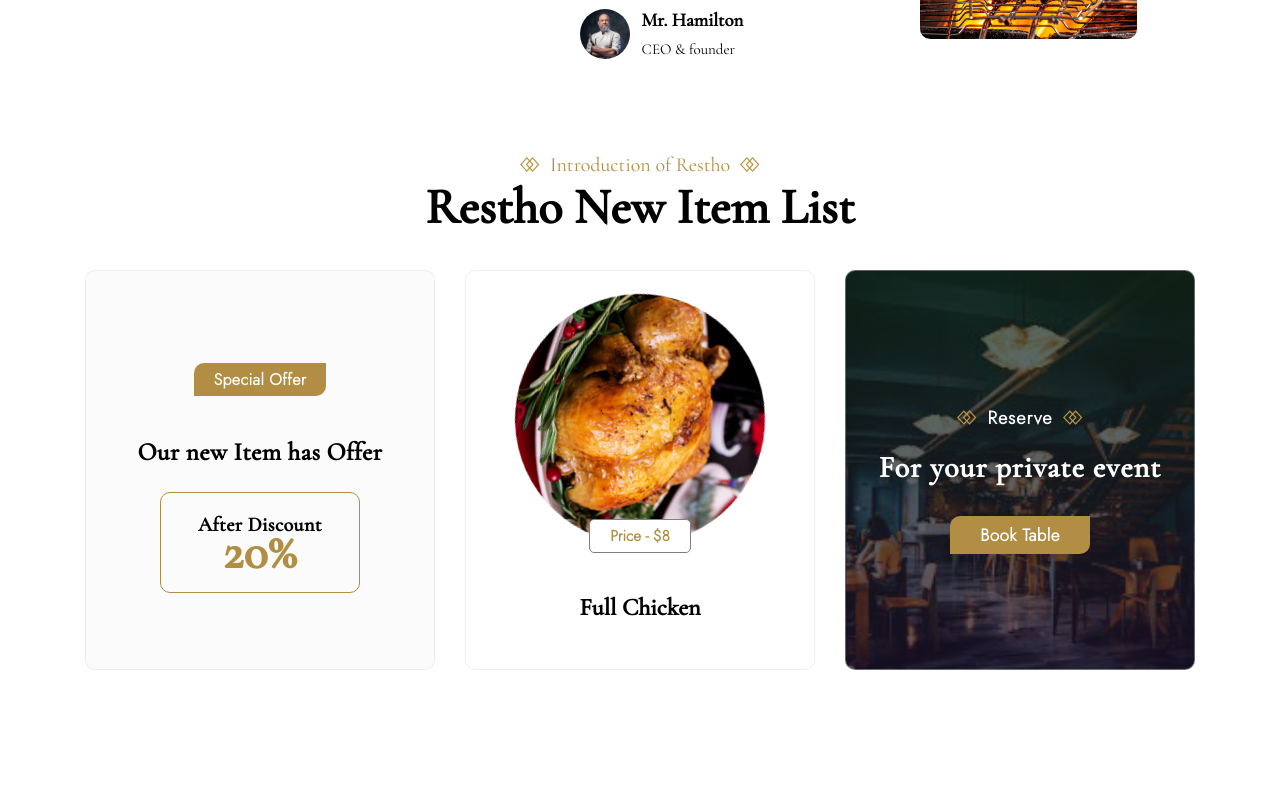
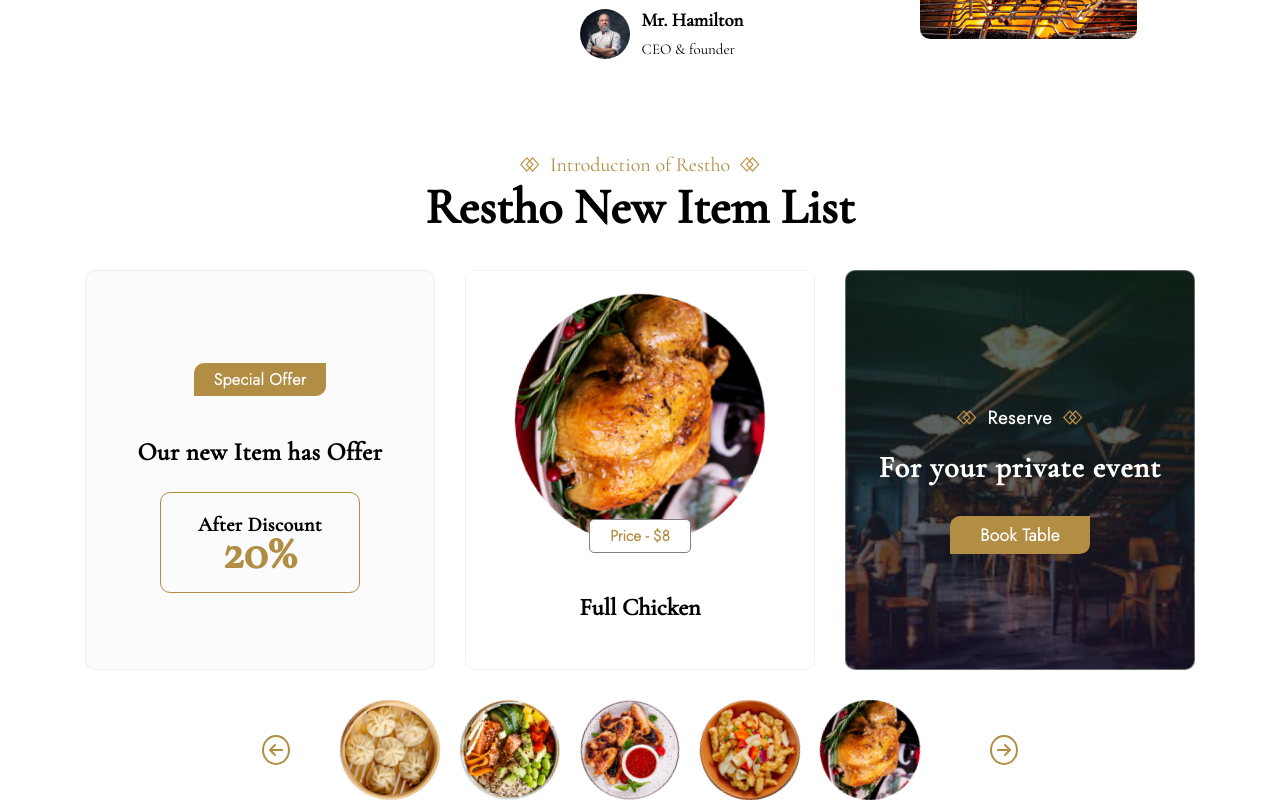
Before and after one commit to Afolabi-Ridwan/restho, a React (Create React App) app: page / in a window 1280 px wide. Shown: the part 1420-2220 px from the top of the page. Before the commit the page ends 2120 px from the top, so only its background shows below. Built offline with nearby package versions, Linux system fonts and the light colour scheme.

Commit message:
done with the image slider in second session

```diff
--- a/src/components/homepage/navbar.module.css
+++ b/src/components/homepage/navbar.module.css
@@ -232,4 +232,8 @@ img {
   .header .container {
     padding: 10px 0;
   }
+
+  .header .container {
+    padding: 15px 0;
+  }
 }
--- a/src/components/homepage/sectionOne.js
+++ b/src/components/homepage/sectionOne.js
@@ -15,7 +15,7 @@ function SectionOne() {
           <img className={style.unionLeft} src={unionLeft} alt="js" />
           <img className={style.leftImage} src={secondImage} alt="kls" />
         </div>
-        <div>
+        <div className={style.middleText}>
           <MiddleText />
         </div>
         <div className={style.rightImageRoller}>
--- a/src/components/homepage/sectionOne.module.css
+++ b/src/components/homepage/sectionOne.module.css
@@ -139,13 +139,18 @@
 
   .sectionOne .container {
     display: flex;
-    /* height: 70vh; */
+    height: 45vh;
   }
 }
 
 @media (max-width: 500px) {
   .sectionOne .imageContainer {
-    margin-top: 50px;
+    /* margin-top: 50px; */
+  }
+
+  .sectionOne .middleText {
+    margin-top: -130px;
+    /* margin-bottom: -130px; */
   }
 
   .sectionOne .imageContainer .leftImageRoller {
--- a/src/components/pageLoader/pageLoader.css
+++ b/src/components/pageLoader/pageLoader.css
@@ -40,3 +40,13 @@
   width: 400px;
   text-align: center;
 }
+
+@media (max-width: 550px) {
+  .loader .count img {
+    width: 250px;
+  }
+
+  .count {
+    font-size: 60px;
+  }
+}
--- a/src/components/secondSession/imageSlider.css
+++ b/src/components/secondSession/imageSlider.css
@@ -1,6 +1,17 @@
 .imgSliderContainer {
-  max-width: 70%;
-  overflow-x: hidden;
+  max-width: 100%;
+  overflow: hidden;
+  display: flex;
+  align-items: center;
+  justify-content: center;
+}
+
+.imgSlider {
+  width: 100%;
+  display: flex;
+  align-items: center;
+  justify-content: center;
+  padding: 0 20px;
 }
 
 .image-slider {
@@ -8,16 +19,133 @@
   transition: transform 1s ease-in-out;
 }
 
+.lastImage {
+  margin-right: -20px;
+}
+
 .slide-out {
-  transform: translateX(-100%);
+  /* transform: translateX(-100%); */
+  /* animation: slide-out linear 0.5s; */
+}
+
+.imgSlider .leftArrow {
+  margin-right: 50px;
+  color: var(--creamish);
+  border-radius: 50%;
+  border: 2px solid var(--creamish);
+  padding: 5px;
+}
+.imgSlider .rightArrow {
+  margin-left: 50px;
+  color: var(--creamish);
+  border-radius: 50%;
+  border: 2px solid var(--creamish);
+  padding: 5px;
 }
 
 .slide-in {
-  transform: translateX(0%);
+  animation: slide-in linear 3s;
 }
 
-/* Style your images as needed */
 .image-slider img {
   width: 100px; /* Adjust the width as needed */
   height: auto;
+  border-radius: 100%;
+  animation: spin infinite linear 20s;
+  margin-right: 20px;
 }
+
+@media (max-width: 818px) {
+  .image-slider img {
+    width: 70px; /* Adjust the width as needed */
+  }
+
+  .imgSlider .leftArrow {
+    margin-right: 20px;
+    font-size: 13px;
+  }
+  .imgSlider .rightArrow {
+    margin-left: 20px;
+    font-size: 13px;
+  }
+}
+
+@media (max-width: 500px) {
+  .image-slider img {
+    width: 50px;
+    margin-right: 10px;
+  }
+
+  .lastImage {
+    margin-right: -10px;
+  }
+}
+
+@media (max-width: 400px) {
+  .image-slider img {
+    width: 40px;
+    margin-right: 10px;
+  }
+
+  .lastImage {
+    margin-right: -20px;
+  }
+
+  .imgSlider .leftArrow {
+    font-size: 11px;
+  }
+  .imgSlider .rightArrow {
+    font-size: 11px;
+  }
+}
+
+@keyframes slide-in {
+  0% {
+    transform: translateX(100%);
+  }
+  25% {
+    transform: translateX(75%);
+  }
+
+  50% {
+    transform: translateX(50%);
+  }
+
+  75% {
+    transform: translateX(25%);
+  }
+
+  100% {
+    transform: translateX(0%);
+  }
+}
+
+@keyframes slide-out {
+  0% {
+    transform: translateX(0%);
+  }
+  25% {
+    transform: translateX(25%);
+  }
+
+  50% {
+    transform: translateX(50%);
+  }
+
+  75% {
+    transform: translateX(75%);
+  }
+
+  100% {
+    transform: translateX(100%);
+  }
+}
+
+@keyframes spin {
+  0% {
+    transform: rotate(0deg);
+  }
+  100% {
+    transform: rotate(360deg);
+  }
+}
--- a/src/components/secondSession/imageSlider.js
+++ b/src/components/secondSession/imageSlider.js
@@ -6,10 +6,8 @@ import secondImage from "./images/new-items5.png";
 import thirdImage from "./images/new-items6.png";
 import fourthImage from "./images/new-items2.png";
 import fifthImage from "../images/banner-img-4.png";
-
-//   [thirdImage, fifthImage, firstImage, fourthImage, secondImage],
-
-//   [firstImage, secondImage, thirdImage, fourthImage, fifthImage],
+import { FontAwesomeIcon } from "@fortawesome/react-fontawesome";
+import { faArrowLeft, faArrowRight } from "@fortawesome/free-solid-svg-icons";
 
 const images = [thirdImage, fifthImage, firstImage, fourthImage, secondImage];
 
@@ -19,18 +17,37 @@ const SliderComponent = () => {
   useEffect(() => {
     const interval = setInterval(() => {
       setSlideOut(!slideOut);
-    }, 3000);
+    }, 10000);
 
     return () => clearInterval(interval);
   }, [slideOut]);
 
+  //   const [clickState, updateClickState] = useState(false);
+  //   function clickHandler() {
+  //     updateClickState(true);
+  //   }
+
   return (
-    <div className="imgSliderContainer">
-      <div className={`image-slider ${slideOut ? "slide-out" : "slide-in"}`}>
-        {images.map((image, index) => (
-          <img key={index} src={image} alt={`img ${index + 1}`} />
-        ))}
+    <div className="imgSlider">
+      <FontAwesomeIcon
+        // onClick={clickHandler}
+        className="leftArrow"
+        icon={faArrowLeft}
+      />
+
+      <div className="imgSliderContainer">
+        <div className={`image-slider ${slideOut ? "" : "slide-in"}  `}>
+          {images.map((image, index) => (
+            <img
+              className={index === images.length - 1 ? "lastImage" : ""}
+              key={index}
+              src={image}
+              alt={`img ${index + 1}`}
+            />
+          ))}
+        </div>
       </div>
+      <FontAwesomeIcon className="rightArrow" icon={faArrowRight} />
     </div>
   );
 };
--- a/src/components/secondSession/secondSession.js
+++ b/src/components/secondSession/secondSession.js
@@ -1,7 +1,7 @@
 import style from "./secondSession.module.css";
 import firstImage from "../images/sub-title-vec.svg";
 import Tabs from "./tabs";
-// import SliderComponent from "./imageSlider";
+import SliderComponent from "./imageSlider";
 function SecondSession() {
   return (
     <div className={style.secondSession}>
@@ -17,7 +17,7 @@ function SecondSession() {
 
       <Tabs />
 
-      {/* <SliderComponent /> */}
+      <SliderComponent />
     </div>
   );
 }
```
